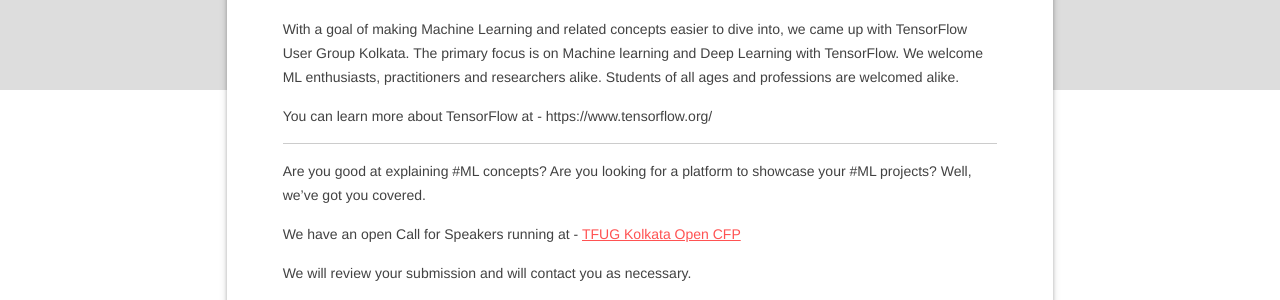
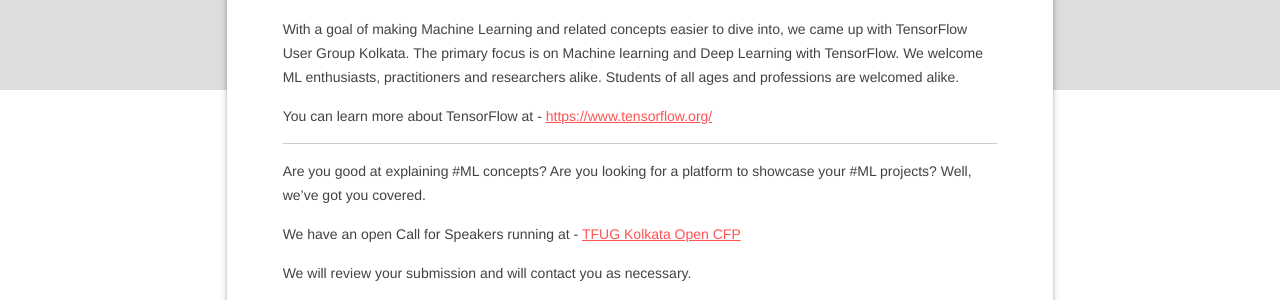
Before and after one commit to gdgmanagua/jekyll-mdl, a Jekyll site: the page built from _posts/2020-02-15-tensorflow-user-group-kolkata.markdown, in a window 1280 px wide. Shown: the part 575-875 px from the top of the page. Built offline with Jekyll 4.4.1, drawn with Linux system fonts in a browser that asks for light colours; comment, search, counter and statistics services are not loaded; part of the change alters nothing that is shown.

```diff
--- a/_posts/2020-02-15-tensorflow-user-group-kolkata.markdown
+++ b/_posts/2020-02-15-tensorflow-user-group-kolkata.markdown
@@ -15,7 +15,7 @@ TensorFlow, an open-source offering by Google, is the most popular machine learn
 
 With a goal of making Machine Learning and related concepts easier to dive into, we came up with TensorFlow User Group Kolkata. The primary focus is on Machine learning and Deep Learning with TensorFlow. We welcome ML enthusiasts, practitioners and researchers alike. Students of all ages and professions are welcomed alike.
 
-You can learn more about TensorFlow at - https://www.tensorflow.org/
+You can learn more about TensorFlow at - [https://www.tensorflow.org/](https://www.tensorflow.org/)
 
 <hr />
 
```
